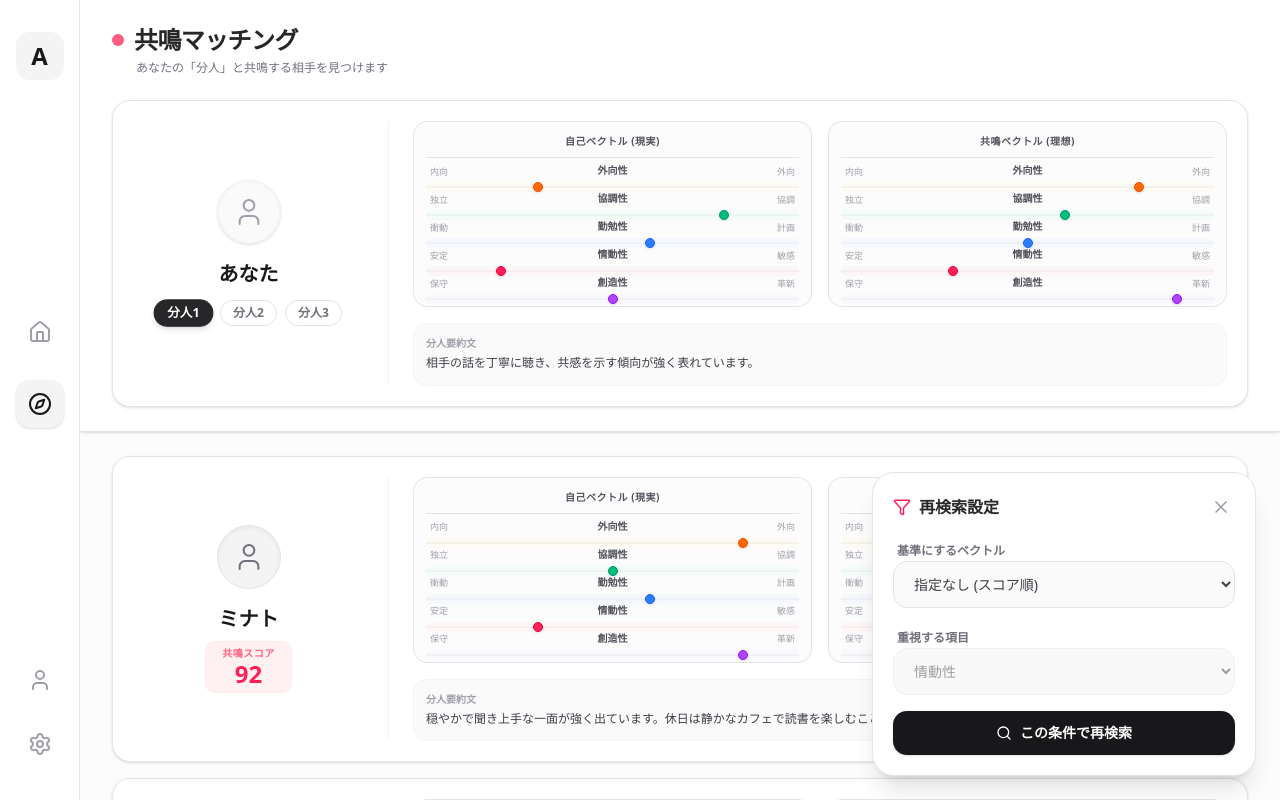
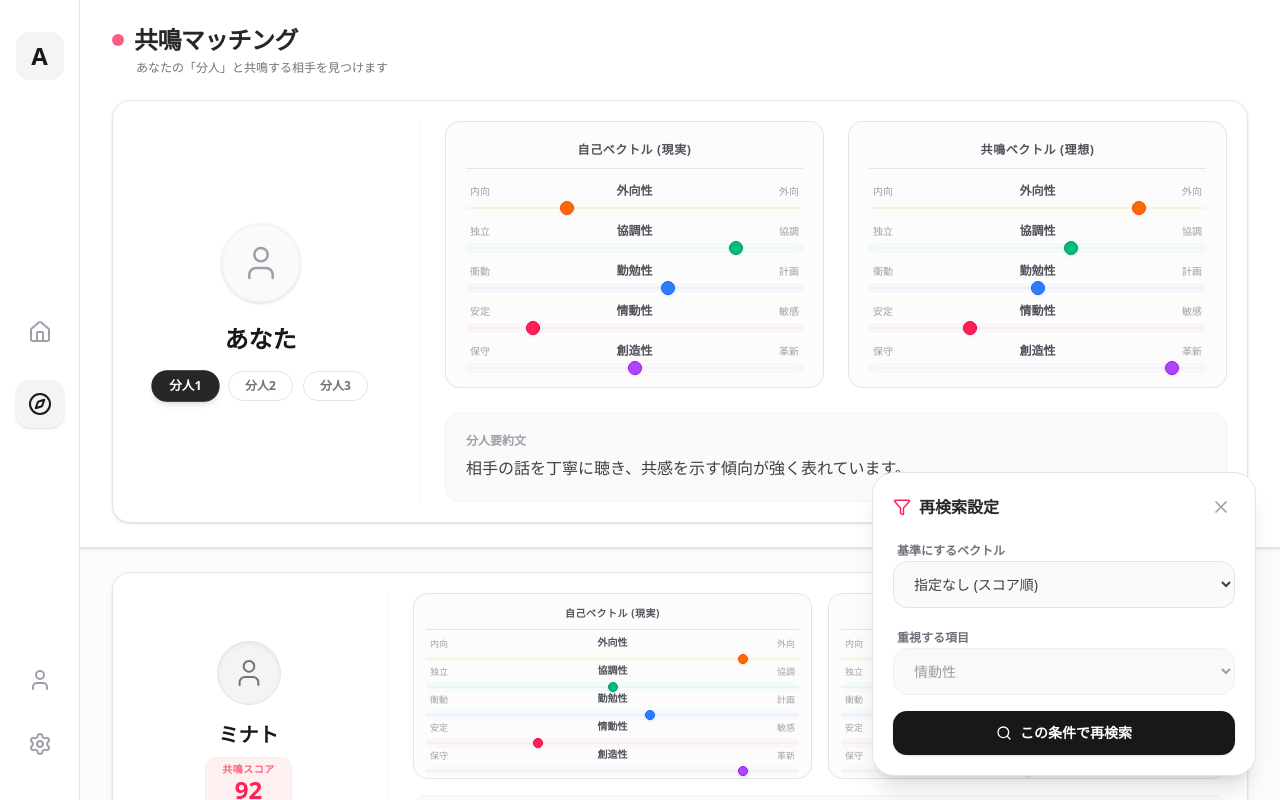
Before and after one commit to Haku929/Amiro, a Next.js app: page /matching in a window 1280 px wide. Built offline with nearby package versions, Linux system fonts and the light colour scheme.

Commit message:
fix: プロフィール画面のスロットレイアウト修正

```diff
--- a/app/(app)/profile/page.tsx
+++ b/app/(app)/profile/page.tsx
@@ -15,7 +15,7 @@ const MOCK_USER = {
 export default function ProfilePage() {
   return (
     // 画面全体の高さを固定し、中央寄せ
-    <div className="h-[calc(100vh-1rem)] flex flex-col p-4 lg:p-8 overflow-hidden w-full max-w-5xl mx-auto">
+    <div className="h-[calc(100vh-1rem)] flex flex-col p-4 lg:p-8 overflow-hidden w-full max-w-7xl mx-auto">
 
       {/* 1. ページヘッダー & ユーザー情報 (固定エリア) */}
       <div className="shrink-0 mb-4 flex items-end justify-between border-b border-zinc-200 pb-4">
--- a/components/layout/MyProfileCard.tsx
+++ b/components/layout/MyProfileCard.tsx
@@ -39,21 +39,21 @@ export default function MyProfileCard({ slots, currentSlot, onSlotChange }: MyPr
       <div className="flex flex-col xl:flex-row items-stretch gap-6">
 
         {/* 1. 左ブロック：基本情報 & スイッチ (w-64でリストと統一) */}
-        <div className="flex flex-col items-center justify-center gap-4 xl:w-64 shrink-0 xl:border-r xl:border-zinc-100 xl:pr-6">
+        <div className="flex flex-col items-center justify-center gap-5 xl:w-72 shrink-0 xl:border-r xl:border-zinc-100 xl:pr-8">
           <div className="relative">
-            <div className="w-16 h-16 bg-zinc-50 border-2 border-zinc-100 rounded-full flex items-center justify-center text-zinc-400 shadow-sm">
-              <User strokeWidth={1.5} size={32} />
+            <div className="w-20 h-20 bg-zinc-50 border-2 border-zinc-100 rounded-full flex items-center justify-center text-zinc-400 shadow-sm">
+              <User strokeWidth={1.5} size={40} />
             </div>
           </div>
 
           <div className="text-center w-full">
-            <h2 className="text-xl font-bold text-zinc-900">あなた</h2>
-            <div className="flex gap-2 mt-3 flex-wrap justify-center">
+            <h2 className="text-2xl font-bold text-zinc-900">あなた</h2>
+            <div className="flex gap-2.5 mt-4 flex-wrap justify-center">
               {slots.map((slot) => (
                 <button
                   key={slot.slotIndex}
                   onClick={() => onSlotChange(slot.slotIndex)}
-                  className={`px-3 py-1 text-xs font-bold rounded-full transition-all border ${
+                  className={`px-4 py-1.5 text-xs font-bold rounded-full transition-all border ${
                     currentSlot.slotIndex === slot.slotIndex
                       ? 'bg-zinc-800 text-white border-zinc-800 shadow-md transform scale-105'
                       : 'bg-white text-zinc-500 border-zinc-200 hover:bg-zinc-50'
@@ -67,34 +67,34 @@ export default function MyProfileCard({ slots, currentSlot, onSlotChange }: MyPr
         </div>
 
         {/* 2. 右ブロック：ベクトル表示 & 要約 */}
-        <div className="flex-1 flex flex-col gap-4">
+        <div className="flex-1 flex flex-col gap-6">
 
           {/* 上段: ベクトル2カラム */}
-          <div className="flex flex-col sm:flex-row gap-4">
+          <div className="flex flex-col sm:flex-row gap-6">
             {/* 自己ベクトル */}
-            <div className="flex-1 bg-zinc-50/50 rounded-xl p-3 border border-zinc-200">
-              <p className="text-[10px] font-bold text-zinc-600 border-b border-zinc-200 pb-2 mb-2 text-center tracking-wider">
+            <div className="flex-1 bg-zinc-50/50 rounded-xl p-5 border border-zinc-200">
+              <p className="text-xs font-bold text-zinc-600 border-b border-zinc-200 pb-2.5 mb-3.5 text-center tracking-wider">
                 自己ベクトル (現実)
               </p>
-              <div className="space-y-3">
+              <div className="space-y-4">
                 {TRAIT_MAPPING.map((trait) => {
                   const val = (currentSlot.selfVector[trait.key] ?? 0.5) * 100;
                   return (
-                    <div key={`my-self-${trait.key}`} className="relative h-4">
-                      <div className="relative flex justify-between items-end mb-1 px-1 h-3">
-                        <span className="text-[9px] text-zinc-400 font-medium">{trait.leftLabel}</span>
-                        <span className="absolute left-1/2 -translate-x-1/2 bottom-0 text-[10px] font-bold text-zinc-600">
+                    <div key={`my-self-${trait.key}`} className="relative h-6">
+                      <div className="relative flex justify-between items-end mb-1 px-1 h-4">
+                        <span className="text-[10px] text-zinc-400 font-medium">{trait.leftLabel}</span>
+                        <span className="absolute left-1/2 -translate-x-1/2 bottom-0 text-xs font-bold text-zinc-600">
                           {trait.label}
                         </span>
-                        <span className="text-[9px] text-zinc-400 font-medium">{trait.rightLabel}</span>
+                        <span className="text-[10px] text-zinc-400 font-medium">{trait.rightLabel}</span>
                       </div>
 
                       <div className={`h-2.5 w-full rounded-full relative ${trait.barColor}`}>
                          <div className="absolute top-1/2 -translate-y-1/2 w-full h-px bg-zinc-300/40"></div>
-                         {/* ドットを小さく w-2.5 h-2.5 */}
+                         {/* ドットを少し大きく w-3.5 h-3.5 */}
                          <div
-                           className={`absolute top-1/2 -translate-y-1/2 w-2.5 h-2.5 rounded-full border shadow-sm ${trait.color}`}
-                           style={{ left: `calc(${val}% - 5px)` }}
+                           className={`absolute top-1/2 -translate-y-1/2 w-3.5 h-3.5 rounded-full border shadow-sm ${trait.color}`}
+                           style={{ left: `calc(${val}% - 7px)` }}
                          ></div>
                       </div>
                     </div>
@@ -104,29 +104,29 @@ export default function MyProfileCard({ slots, currentSlot, onSlotChange }: MyPr
             </div>
 
             {/* 共鳴ベクトル */}
-            <div className="flex-1 bg-zinc-50/50 rounded-xl p-3 border border-zinc-200">
-              <p className="text-[10px] font-bold text-zinc-600 border-b border-zinc-200 pb-2 mb-2 text-center tracking-wider">
+            <div className="flex-1 bg-zinc-50/50 rounded-xl p-5 border border-zinc-200">
+              <p className="text-xs font-bold text-zinc-600 border-b border-zinc-200 pb-2.5 mb-3.5 text-center tracking-wider">
                 共鳴ベクトル (理想)
               </p>
-              <div className="space-y-3">
+              <div className="space-y-4">
                 {TRAIT_MAPPING.map((trait) => {
                   const val = (currentSlot.resonanceVector[trait.key] ?? 0.5) * 100;
                   return (
-                    <div key={`my-res-${trait.key}`} className="relative h-4">
-                      <div className="relative flex justify-between items-end mb-1 px-1 h-3">
-                        <span className="text-[9px] text-zinc-400 font-medium">{trait.leftLabel}</span>
-                        <span className="absolute left-1/2 -translate-x-1/2 bottom-0 text-[10px] font-bold text-zinc-600">
+                    <div key={`my-res-${trait.key}`} className="relative h-6">
+                      <div className="relative flex justify-between items-end mb-1 px-1 h-4">
+                        <span className="text-[10px] text-zinc-400 font-medium">{trait.leftLabel}</span>
+                        <span className="absolute left-1/2 -translate-x-1/2 bottom-0 text-xs font-bold text-zinc-600">
                           {trait.label}
                         </span>
-                        <span className="text-[9px] text-zinc-400 font-medium">{trait.rightLabel}</span>
+                        <span className="text-[10px] text-zinc-400 font-medium">{trait.rightLabel}</span>
                       </div>
 
                       <div className={`h-2.5 w-full rounded-full relative ${trait.barColor}`}>
                          <div className="absolute top-1/2 -translate-y-1/2 w-full h-px bg-zinc-300/40"></div>
-                         {/* ドットを小さく w-2.5 h-2.5 */}
+                         {/* ドットを少し大きく w-3.5 h-3.5 */}
                          <div
-                           className={`absolute top-1/2 -translate-y-1/2 w-2.5 h-2.5 rounded-full border shadow-sm ${trait.color}`}
-                           style={{ left: `calc(${val}% - 5px)` }}
+                           className={`absolute top-1/2 -translate-y-1/2 w-3.5 h-3.5 rounded-full border shadow-sm ${trait.color}`}
+                           style={{ left: `calc(${val}% - 7px)` }}
                          ></div>
                       </div>
                     </div>
@@ -137,9 +137,9 @@ export default function MyProfileCard({ slots, currentSlot, onSlotChange }: MyPr
           </div>
 
           {/* 下段: 要約文 */}
-          <div className="bg-zinc-50 rounded-xl p-3 border border-zinc-100">
-            <p className="text-[10px] font-semibold text-zinc-400 mb-0.5">分人要約文</p>
-            <p className="text-xs text-zinc-700 leading-relaxed line-clamp-2">
+          <div className="bg-zinc-50 rounded-xl p-5 border border-zinc-100">
+            <p className="text-xs font-semibold text-zinc-400 mb-1.5">分人要約文</p>
+            <p className="text-base text-zinc-700 leading-relaxed line-clamp-3">
               {currentSlot.personaSummary}
             </p>
           </div>
```
Also changed, not shown: components/layout/SlotManager.tsx (+32 -32 lines).
